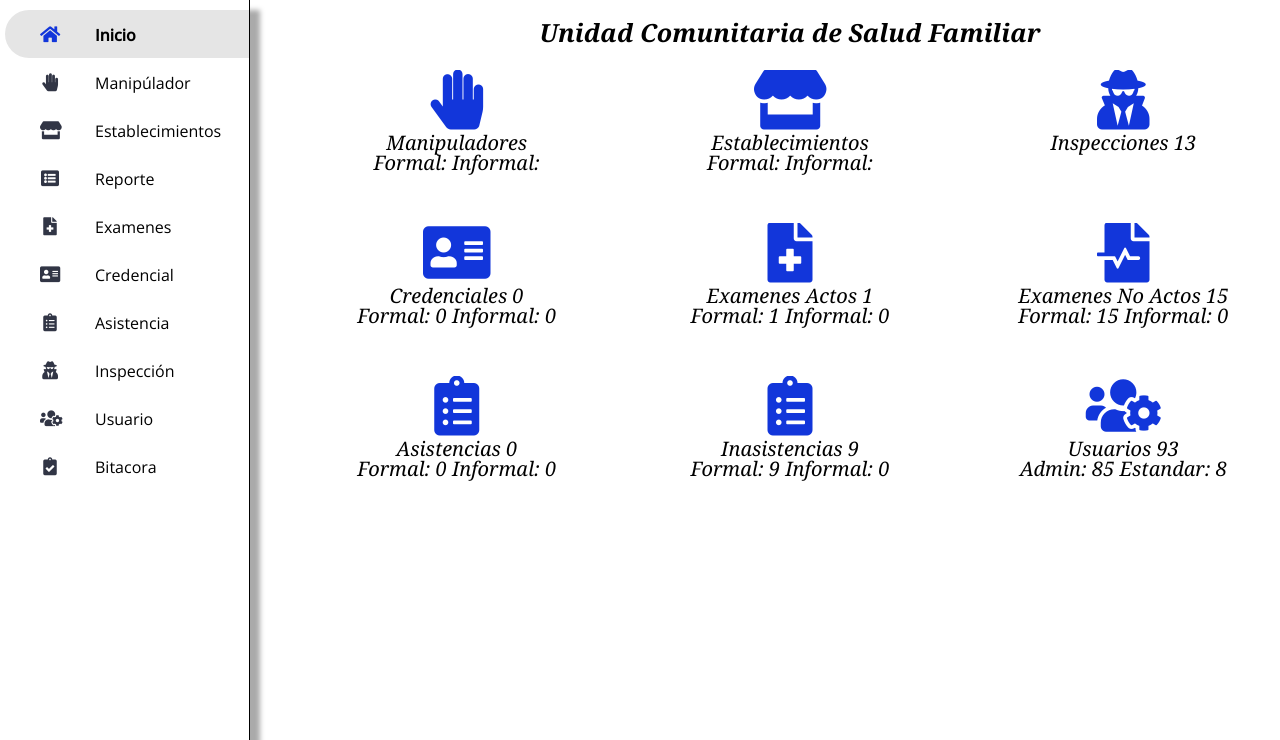
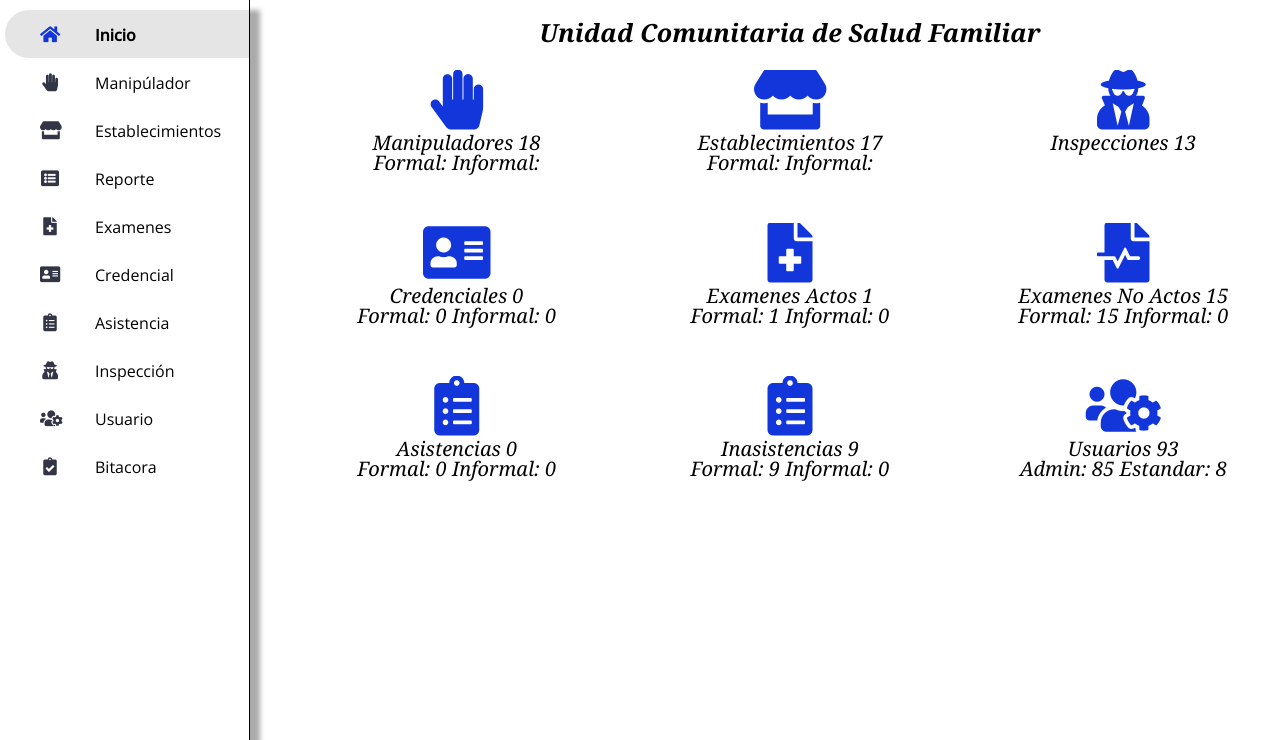
Before and after one commit to DuglasDiazB/ues, a PHP site: page /ues/ in a window 1280 px wide. Shown: the part 60-800 px from the top of the page. Run offline with PHP 8.4, Linux system fonts and the light colour scheme; the visitor is signed in with stand-in values (Sample User, id 1); data comes from the database, SQL or seed files in the repository; data that the repository does not hold is empty; some web fonts are replaced.

Commit message:
contador de manipuladores y establecimientos en inicio

```diff
--- a/app/controllers/index.php
+++ b/app/controllers/index.php
@@ -11,6 +11,8 @@
             $this->ModeloAsistencias = $this->model('ModeloAsistencias');
             $this->ModeloInspecciones = $this->model('ModeloInspecciones');
             $this->ModeloUsuarios = $this->model('ModeloUsuarios');
+            $this->ModeloManipuladores = $this->model('ModeloManipuladores');
+            $this->ModeloEstablecimientos = $this->model('ModeloEstablecimientos');
         }
 
         public function index($busqueda = Null){
@@ -90,6 +92,9 @@
             $usuarioAdmin = $this->ModeloUsuarios->tipoUsuario('1');
             $usuarioEstand = $this->ModeloUsuarios->tipoUsuario('2');
 
+            $manipuladores = $this->ModeloManipuladores->numeroRegistros($busqueda);
+
+            $establecimientos = $this->ModeloEstablecimientos->numeroRegistros($busqueda);
 
 
             $parameters = [
@@ -115,6 +120,8 @@
                 'usuarioEstand' => $usuarioEstand,
                 'credencialesformal' => $credencialesformal,
                 'credencialesinformal' => $credencialesinformal,
+                'manipuladores' => $manipuladores,
+                'establecimientos' => $establecimientos,
 
             ];
             $this->view('index/index', $parameters);
--- a/app/views/index/index.php
+++ b/app/views/index/index.php
@@ -5,9 +5,9 @@
         </div>
 
         <div class="grid-cajas">
-            <a href="" ><i class="fas fa-hand-paper"></i>Manipuladores <br>Formal:  Informal: </a>
+            <a href="" ><i class="fas fa-hand-paper"></i>Manipuladores <?php echo $parameters['manipuladores']?> <br>Formal:  Informal: </a>
 
-            <a href="" ><i class="fas fa-store"></i>Establecimientos <br>Formal:  Informal: </a>
+            <a href="" ><i class="fas fa-store"></i>Establecimientos <?php echo $parameters['establecimientos']?> <br>Formal:  Informal: </a>
 
             <a href="<?php echo ROUTE_URL?>/inspecciones" ><i class="fas fa-user-secret"></i>Inspecciones <?php echo $parameters['inspecciones']?></a>
 
```
